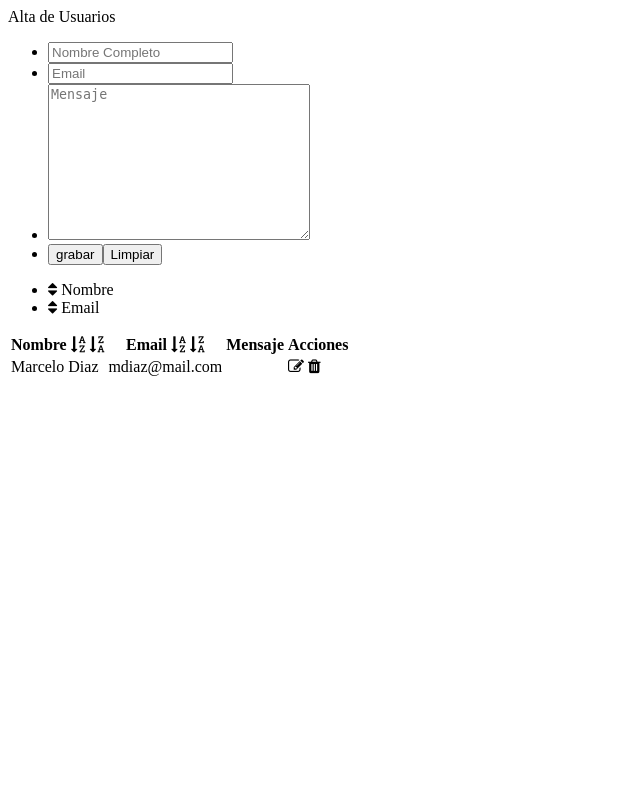
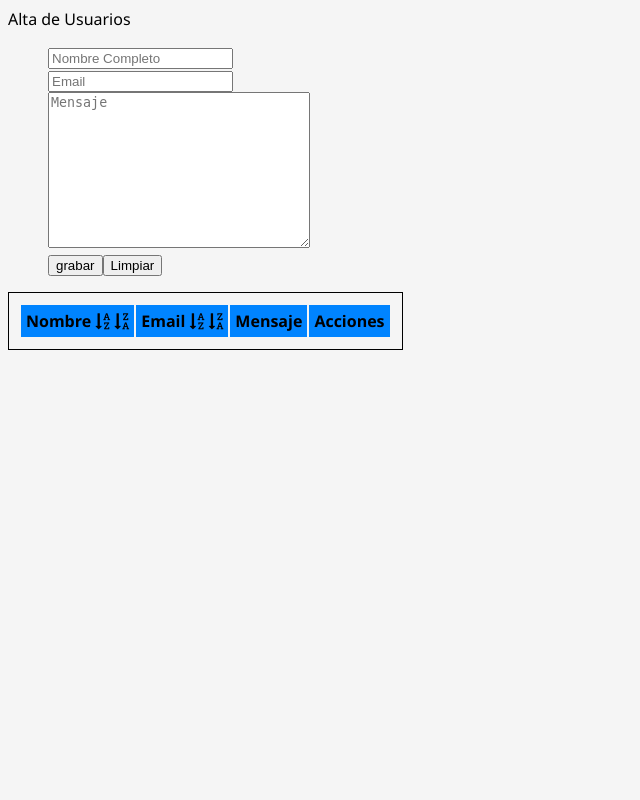
Before and after one commit to Mameyo22/linkguademo, a PHP site: page /home.php in a window 1280 px wide. Shown: the whole page, without its empty margins (0-640 px from the left). Run offline with PHP 8.4, Linux system fonts and the light colour scheme; data comes from the database, SQL or seed files in the repository; lists and menus that the app fills with data are empty; some libraries are stand-ins or nearby versions.

Commit message:
Cambios del 20/10

```diff
--- a/ajax.js
+++ b/ajax.js
@@ -1,4 +1,18 @@
+
 $(document).ready(function(){
+    function mostrar(datastring){
+        //refrescar los datos
+        $.ajax({
+            url:"getlist.php",
+            method: "POST",
+            data: datastring,
+            cache:false,
+            success:function(result){
+                $("#datos").html(result);
+            }
+        });
+    }
+
     $("#grabar").click(function(){
         //Obtener las variables para armar el datastring
         var nombre = $("#nombre").val();
@@ -17,4 +31,13 @@ $(document).ready(function(){
         });
     });
 
+    $("#NomAsc").click(function(){
+        var datastring = "orderby=NOMBRE&orden=asc";
+        mostrar(datastring);
+    });
+    $("#NomDes").click(function(){
+        var datastring = "orderby=NOMBRE&orden=desc";
+        mostrar(datastring);
+    });
+
 });
--- a/getlist.php
+++ b/getlist.php
@@ -22,7 +22,7 @@
     $mysqli = new mysqli("localhost", "root", "", "usuarios");
 
     if (!$mysqli->connect_errno){
-        $query = "SELECT * FROM `usuarios`"; //ORDER BY ".$orderby." ".$_SESSION["order"];
+        $query = "SELECT * FROM `usuarios` ORDER BY ".$orderby." ".$order;
 
         if ($resultado = $mysqli->query($query)) {
             while ($fila = $resultado->fetch_row()){
--- a/grabar.php
+++ b/grabar.php
@@ -20,7 +20,7 @@
                 echo "ok";
             }
         }else{
-            echo "error de conecion";
+            echo "error de conexion";
         }
     }else{
         echo "Sin parametros";
--- a/home.php
+++ b/home.php
@@ -23,23 +23,17 @@
 				</li>
 			</ul>
 		</form>
-		<div id="cabecera">
-			<ul>
-				<li><i class="fa fa-sort" aria-hidden="true"></i> Nombre</li>
-				<li><i class="fa fa-sort" aria-hidden="true"></i> Email</li>
-			</ul>
-		</div>
-		<div id="area-datos">
+	<div id="area-datos">
 			<table>
 				<thead>
-					<th>Nombre <i class="fa fa-sort-alpha-asc" ></i>  <i class="fa fa-sort-alpha-desc" aria-hidden="true"></i></th>
+					<th>Nombre <span id="NomAsc" <i class="fa fa-sort-alpha-asc" ></i></span><span id="NomDes">  <i class="fa fa-sort-alpha-desc" aria-hidden="true"></i></span></th>
 					<th>Email <i class="fa fa-sort-alpha-asc" ></i>  <i class="fa fa-sort-alpha-desc" aria-hidden="true"></i></th>
 					<th>Mensaje</th>
 					<th>Acciones</th>
 				</thead>
-			<?php
-				include("getlist.php");
-			?>
+				<tbody id="datos">
+
+				</tbody>
 			</table>
 		</div>
 	</body>
--- a/style.css
+++ b/style.css
@@ -1,3 +1,27 @@
-ul{
+body{
+    font-family: 'Segoe UI', Tahoma, Geneva, Verdana, sans-serif;
+    background-color: whitesmoke;
+    color: black;
+}
 
+#area-alta {
+    display: block;
 }
+
+#area-alta ul{
+    list-style: none;
+}
+
+#area-datos table{
+    padding: 10px;
+    border: solid 1px;
+}
+#area-datos th{
+    padding: 5px;
+    border: none;
+    background-color: rgb(0, 132, 255);
+}
+#area-datos td{
+    padding: 10px;
+    background-color: rgb(206, 212, 210);
+}
```
